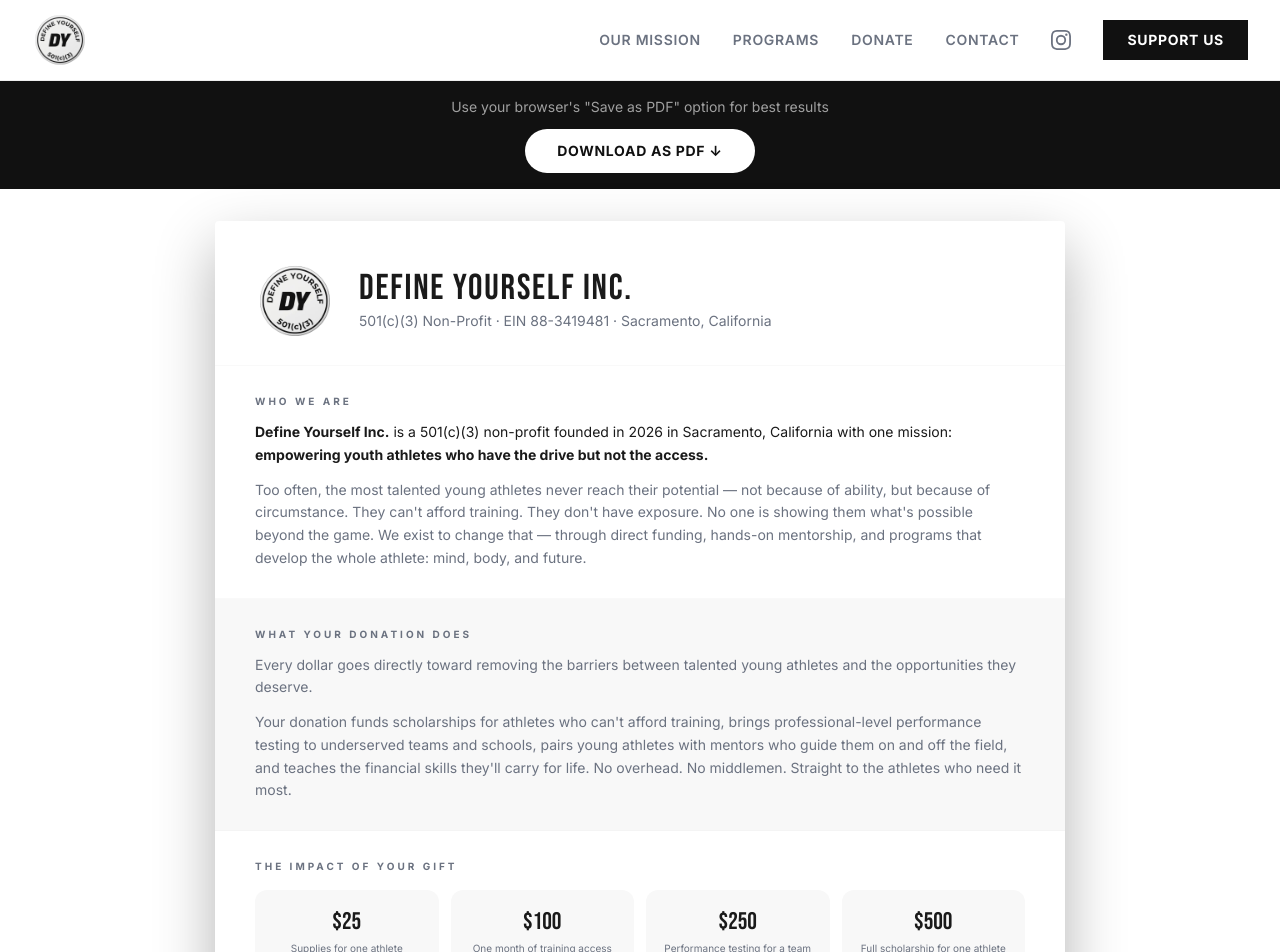
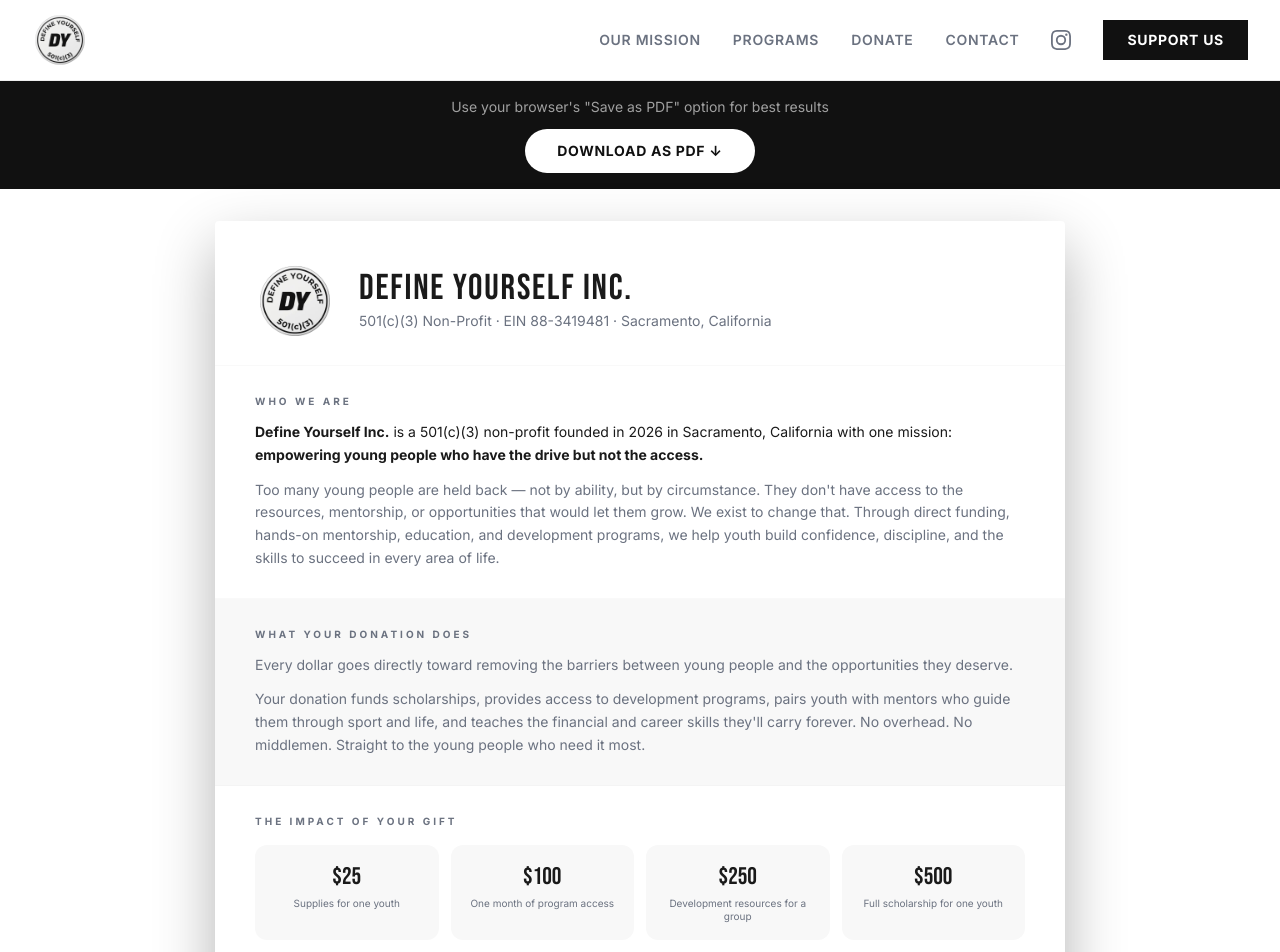
Before and after one commit to G6perform/defineyourself, a Next.js app: page /support in a window 1280 px wide. Shown: the top 952 px of the page. Built offline with nearby package versions, Linux system fonts and the light colour scheme.

Commit message:
Broaden flyer language to youth empowerment and access

```diff
--- a/src/app/support/page.tsx
+++ b/src/app/support/page.tsx
@@ -94,10 +94,10 @@
             Who We Are
           </p>
           <p className="text-text-dark text-sm leading-relaxed mb-3">
-            <span className="font-bold">Define Yourself Inc.</span> is a 501(c)(3) non-profit founded in 2026 in Sacramento, California with one mission: <span className="font-bold">empowering youth athletes who have the drive but not the access.</span>
+            <span className="font-bold">Define Yourself Inc.</span> is a 501(c)(3) non-profit founded in 2026 in Sacramento, California with one mission: <span className="font-bold">empowering young people who have the drive but not the access.</span>
           </p>
           <p className="text-text-gray text-sm leading-relaxed">
-            Too often, the most talented young athletes never reach their potential — not because of ability, but because of circumstance. They can&apos;t afford training. They don&apos;t have exposure. No one is showing them what&apos;s possible beyond the game. We exist to change that — through direct funding, hands-on mentorship, and programs that develop the whole athlete: mind, body, and future.
+            Too many young people are held back — not by ability, but by circumstance. They don&apos;t have access to the resources, mentorship, or opportunities that would let them grow. We exist to change that. Through direct funding, hands-on mentorship, education, and development programs, we help youth build confidence, discipline, and the skills to succeed in every area of life.
           </p>
         </div>
 
@@ -107,10 +107,10 @@
             What Your Donation Does
           </p>
           <p className="text-text-gray text-sm leading-relaxed mb-3">
-            Every dollar goes directly toward removing the barriers between talented young athletes and the opportunities they deserve.
+            Every dollar goes directly toward removing the barriers between young people and the opportunities they deserve.
           </p>
           <p className="text-text-gray text-sm leading-relaxed">
-            Your donation funds scholarships for athletes who can&apos;t afford training, brings professional-level performance testing to underserved teams and schools, pairs young athletes with mentors who guide them on and off the field, and teaches the financial skills they&apos;ll carry for life. No overhead. No middlemen. Straight to the athletes who need it most.
+            Your donation funds scholarships, provides access to development programs, pairs youth with mentors who guide them through sport and life, and teaches the financial and career skills they&apos;ll carry forever. No overhead. No middlemen. Straight to the young people who need it most.
           </p>
         </div>
 
@@ -122,19 +122,19 @@
           <div className="grid grid-cols-4 gap-3 text-center">
             <div className="bg-off-white rounded-xl p-4">
               <p className="font-display text-2xl text-text-dark mb-1">$25</p>
-              <p className="text-text-gray text-[10px] leading-snug">Supplies for one athlete</p>
+              <p className="text-text-gray text-[10px] leading-snug">Supplies for one youth</p>
             </div>
             <div className="bg-off-white rounded-xl p-4">
               <p className="font-display text-2xl text-text-dark mb-1">$100</p>
-              <p className="text-text-gray text-[10px] leading-snug">One month of training access</p>
+              <p className="text-text-gray text-[10px] leading-snug">One month of program access</p>
             </div>
             <div className="bg-off-white rounded-xl p-4">
               <p className="font-display text-2xl text-text-dark mb-1">$250</p>
-              <p className="text-text-gray text-[10px] leading-snug">Performance testing for a team</p>
+              <p className="text-text-gray text-[10px] leading-snug">Development resources for a group</p>
             </div>
             <div className="bg-off-white rounded-xl p-4">
               <p className="font-display text-2xl text-text-dark mb-1">$500</p>
-              <p className="text-text-gray text-[10px] leading-snug">Full scholarship for one athlete</p>
+              <p className="text-text-gray text-[10px] leading-snug">Full scholarship for one youth</p>
             </div>
           </div>
         </div>
```
